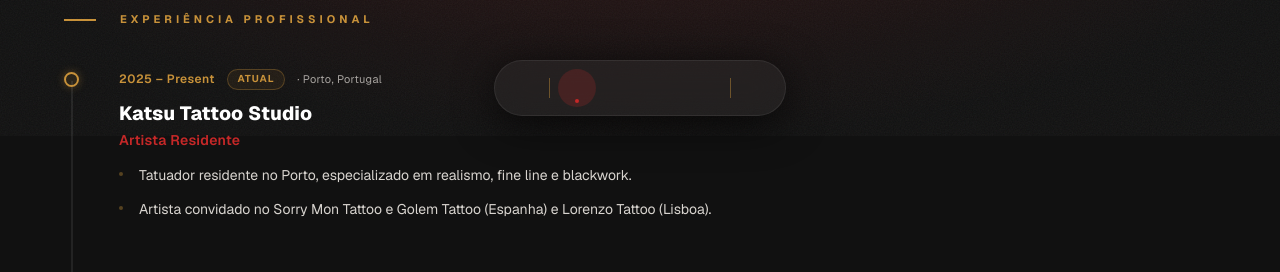
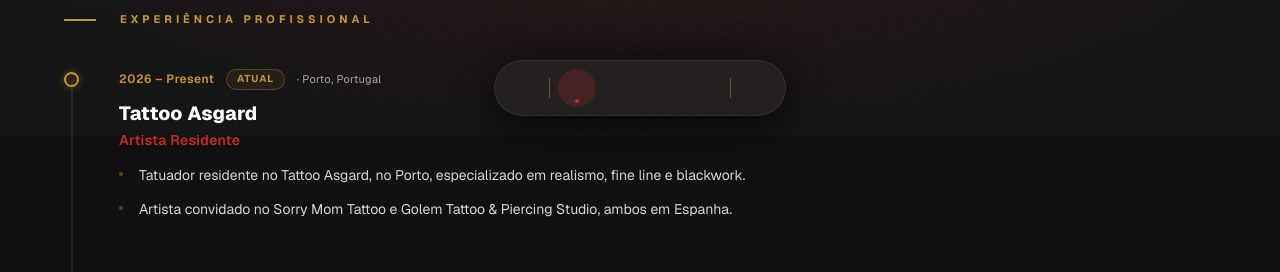
Before and after one commit to MeFay/WagnoInk, a React (Vite) app: page /about in a window 1280 px wide. Shown: the part 664-936 px from the top of the page. Built offline with nearby package versions, Linux system fonts and the light colour scheme; some icons are missing.

Commit message:
Updated experience

```diff
--- a/src/features/about/about.data.js
+++ b/src/features/about/about.data.js
@@ -27,18 +27,29 @@
 
 export const workExperience = [
   {
-    studio: "Katsu Tattoo Studio",
+    studio: "Tattoo Asgard",
     role: "Resident Artist",
-    period: "2025 – Present",
+    period: "2026 – Present",
     location: "Porto, Portugal",
     current: true,
     highlights: [
-      "Resident tattoo artist in Porto, specialising in realism, fine line, and blackwork.",
-      "Guest artist at Sorry Mon Tattoo and Golem Tattoo (Spain) and Lorenzo Tattoo (Lisbon).",
+      "Resident tattoo artist at Tattoo Asgard in Porto, specialising in realism, fine line, and blackwork.",
+      "Guest artist at Sorry Mom Tattoo and Golem Tattoo & Piercing Studio, both in Spain.",
     ],
   },
   {
-    studio: "Golem Tattoo & Sorry Mon Tattoo",
+    studio: "Katsu Tattoo Studio",
+    role: "Resident Artist",
+    period: "2025 – 2026",
+    location: "Porto, Portugal",
+    current: false,
+    highlights: [
+      "Resident tattoo artist in Porto, specialising in realism, fine line, and blackwork.",
+      "Guest artist at Sorry Mom Tattoo and Golem Tattoo (Spain) and Lorenzo Tattoo (Lisbon).",
+    ],
+  },
+  {
+    studio: "Golem Tattoo & Piercing Studio & Sorry Mom Tattoo",
     role: "Guest Artist",
     period: "Nov 2024",
     location: "Spain",
--- a/src/locales/en/translation.json
+++ b/src/locales/en/translation.json
@@ -184,8 +184,15 @@
       {
         "role": "Resident Artist",
         "highlights": [
+          "Resident tattoo artist at Tattoo Asgard in Porto, specialising in realism, fine line, and blackwork.",
+          "Guest artist at Sorry Mom Tattoo and Golem Tattoo & Piercing Studio, both in Spain."
+        ]
+      },
+      {
+        "role": "Resident Artist",
+        "highlights": [
           "Resident tattoo artist in Porto, specialising in realism, fine line, and blackwork.",
-          "Guest artist at Sorry Mon Tattoo and Golem Tattoo (Spain) and Lorenzo Tattoo (Lisbon)."
+          "Guest artist at Sorry Mom Tattoo and Golem Tattoo (Spain) and Lorenzo Tattoo (Lisbon)."
         ]
       },
       {
@@ -241,7 +248,7 @@
   },
   "about": {
     "subtitle": "Tattoo Artist · Est. 2016",
-    "bio": "Originally from São Luís, Brazil. Started tattooing in late 2017 after moving to Goiânia, where I did my first apprenticeship. Returned to São Luís in 2018, opened my own studio, and spent a few years refining my craft, picked up four convention awards along the way. In 2024 I made the move to Europe, working first in Spain before settling in Porto in early 2025. Now tattooing at Asgard Tattoo Barber Studio in Porto, and sometimes in Spain.",
+    "bio": "Originally from São Luís, Brazil. Started tattooing in late 2017 after moving to Goiânia, where I did my first apprenticeship. Returned to São Luís in 2018, opened my own studio, and spent a few years refining my craft, picked up four convention awards along the way. In 2024 I made the move to Europe, working first in Spain before settling in Porto in early 2025. Now tattooing at Tattoo Asgard in Porto, and sometimes in Spain.",
     "sectionIntroduction": "Introduction",
     "sectionWorkExperience": "Work Experience",
     "sectionTraining": "Training",
--- a/src/locales/es/translation.json
+++ b/src/locales/es/translation.json
@@ -184,8 +184,15 @@
       {
         "role": "Artista Residente",
         "highlights": [
+          "Tatuador residente en Tattoo Asgard en Oporto, especializado en realismo, fine line y blackwork.",
+          "Artista invitado en Sorry Mom Tattoo y Golem Tattoo & Piercing Studio, ambos en España."
+        ]
+      },
+      {
+        "role": "Artista Residente",
+        "highlights": [
           "Tatuador residente en Oporto, especializado en realismo, fine line y blackwork.",
-          "Artista invitado en Sorry Mon Tattoo y Golem Tattoo (España) y Lorenzo Tattoo (Lisboa)."
+          "Artista invitado en Sorry Mom Tattoo y Golem Tattoo (España) y Lorenzo Tattoo (Lisboa)."
         ]
       },
       {
@@ -241,7 +248,7 @@
   },
   "about": {
     "subtitle": "Tatuador · Est. 2016",
-    "bio": "Oriundo de São Luís, Brasil. Empecé a tatuar a finales de 2017 tras mudarme a Goiânia, donde hice mi primer aprendizaje. Regresé a São Luís en 2018, abrí mi propio estudio y pasé varios años perfeccionando mi arte, ganando cuatro premios en convenciones por el camino. En 2024 me mudé a Europa, trabajando primero en España antes de establecerme en Oporto a principios de 2025. Actualmente tatúo en el Asgard Tattoo Barber Studio en Oporto, y ocasionalmente en España.",
+    "bio": "Oriundo de São Luís, Brasil. Empecé a tatuar a finales de 2017 tras mudarme a Goiânia, donde hice mi primer aprendizaje. Regresé a São Luís en 2018, abrí mi propio estudio y pasé varios años perfeccionando mi arte, ganando cuatro premios en convenciones por el camino. En 2024 me mudé a Europa, trabajando primero en España antes de establecerme en Oporto a principios de 2025. Actualmente tatúo en Tattoo Asgard en Oporto, y ocasionalmente en España.",
     "sectionIntroduction": "Introducción",
     "sectionWorkExperience": "Experiencia",
     "sectionTraining": "Formación",
--- a/src/locales/pt/translation.json
+++ b/src/locales/pt/translation.json
@@ -184,8 +184,15 @@
       {
         "role": "Artista Residente",
         "highlights": [
+          "Tatuador residente no Tattoo Asgard, no Porto, especializado em realismo, fine line e blackwork.",
+          "Artista convidado no Sorry Mom Tattoo e Golem Tattoo & Piercing Studio, ambos em Espanha."
+        ]
+      },
+      {
+        "role": "Artista Residente",
+        "highlights": [
           "Tatuador residente no Porto, especializado em realismo, fine line e blackwork.",
-          "Artista convidado no Sorry Mon Tattoo e Golem Tattoo (Espanha) e Lorenzo Tattoo (Lisboa)."
+          "Artista convidado no Sorry Mom Tattoo e Golem Tattoo (Espanha) e Lorenzo Tattoo (Lisboa)."
         ]
       },
       {
@@ -241,7 +248,7 @@
   },
   "about": {
     "subtitle": "Tatuador · Est. 2016",
-    "bio": "Oriundo de São Luís, Brasil. Comecei a tatuar no final de 2017 depois de me mudar para Goiânia, onde fiz o meu primeiro aprendizado. Regressei a São Luís em 2018, abri o meu próprio estúdio e passei alguns anos a aperfeiçoar o meu ofício, ganhei quatro prémios em convenções ao longo desse percurso. Em 2024 mudei-me para a Europa, trabalhando primeiro em Espanha antes de me instalar no Porto no início de 2025. Atualmente tatuo no Asgard Tattoo Barber Studio, no Porto, e pontualmente em Espanha.",
+    "bio": "Oriundo de São Luís, Brasil. Comecei a tatuar no final de 2017 depois de me mudar para Goiânia, onde fiz o meu primeiro aprendizado. Regressei a São Luís em 2018, abri o meu próprio estúdio e passei alguns anos a aperfeiçoar o meu ofício, ganhei quatro prémios em convenções ao longo desse percurso. Em 2024 mudei-me para a Europa, trabalhando primeiro em Espanha antes de me instalar no Porto no início de 2025. Atualmente tatuo no Tattoo Asgard, no Porto, e pontualmente em Espanha.",
     "sectionIntroduction": "Introdução",
     "sectionWorkExperience": "Experiência",
     "sectionTraining": "Formação",
```
